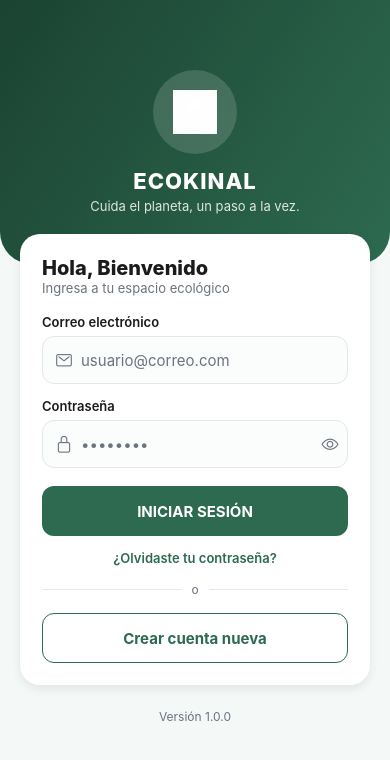
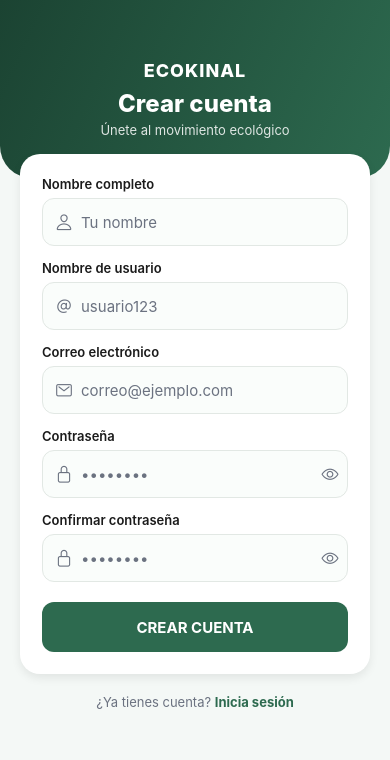
Before and after one commit to aalvarez-2024004/AppMovil-EcoKinal, a React Native app in the folder EcoKinalMovil/: screen /Register in a window 390 px wide. Shown: the top 760 px of the page. Built offline with nearby package versions, Linux system fonts and the light colour scheme; what react-native-worklets would draw is missing.

Commit message:
Se agrego la screen de registrarse

```diff
--- a/EcoKinalMovil/App.jsx
+++ b/EcoKinalMovil/App.jsx
@@ -5,6 +5,11 @@ import { NavigationContainer } from "@react-navigation/native";
 import { createNativeStackNavigator } from "@react-navigation/native-stack";
 
 import LoginScreen from "./src/features/auth/screens/LoginScreen";
+import RegisterScreen from "./src/features/auth/screens/RegisterScreen";
+import ForgotPasswordScreen from "./src/features/auth/screens/ForgotPasswordScreen";
+
+// ...dentro del Stack.Navigator:
+
 
 const Stack = createNativeStackNavigator();
 
@@ -15,6 +20,8 @@ export default function App() {
         <NavigationContainer>
           <Stack.Navigator screenOptions={{ headerShown: false }}>
             <Stack.Screen name="Login" component={LoginScreen} />
+            <Stack.Screen name="Register" component={RegisterScreen} />
+            <Stack.Screen name="ForgotPassword" component={ForgotPasswordScreen} />
           </Stack.Navigator>
         </NavigationContainer>
         <StatusBar style="auto" />
--- /dev/null
+++ b/EcoKinalMovil/src/features/auth/screens/RegisterScreen.jsx
@@ -0,0 +1,171 @@
+import React, { useState } from "react";
+import {
+  View,
+  Text,
+  ScrollView,
+  KeyboardAvoidingView,
+  Platform,
+  TouchableOpacity,
+  StatusBar,
+  useWindowDimensions,
+  Keyboard,
+  Alert,
+} from "react-native";
+import { LinearGradient } from "expo-linear-gradient";
+import { useNavigation } from "@react-navigation/native";
+import { useAuthStore } from "../../../shared/store/useAuthStore";
+import { KB, s } from "../../../shared/constants/register";
+import { EKInput } from "../../../shared/components/LoginComponents";
+
+const RegisterScreen = () => {
+  const navigation = useNavigation();
+  const { register, isLoading } = useAuthStore();
+  const { height } = useWindowDimensions();
+
+  const [form, setForm] = useState({
+    name: "",
+    username: "",
+    email: "",
+    password: "",
+    confirmPassword: "",
+  });
+  const [errors, setErrors] = useState({});
+
+  const update = (field) => (value) =>
+    setForm((prev) => ({ ...prev, [field]: value }));
+
+  const validate = () => {
+    const e = {};
+    if (!form.name.trim()) e.name = "Requerido";
+    if (!form.username.trim()) e.username = "Requerido";
+    if (!form.email.trim()) e.email = "Requerido";
+    else if (!/\S+@\S+\.\S+/.test(form.email)) e.email = "Correo inválido";
+    if (!form.password) e.password = "Requerido";
+    else if (form.password.length < 8) e.password = "Mínimo 8 caracteres";
+    if (form.password !== form.confirmPassword)
+      e.confirmPassword = "No coinciden";
+    setErrors(e);
+    return Object.keys(e).length === 0;
+  };
+
+  const handleSubmit = async () => {
+    Keyboard.dismiss();
+    if (!validate()) return;
+
+    const { confirmPassword, ...data } = form;
+    const result = await register(data);
+
+    if (!result.success) {
+      Alert.alert("Error en el registro", result.error);
+    } else {
+      Alert.alert(
+        "Cuenta creada",
+        "Revisa tu correo para verificar tu cuenta antes de iniciar sesión.",
+        [{ text: "OK", onPress: () => navigation.navigate("Login") }]
+      );
+    }
+  };
+
+  return (
+    <View style={s.root}>
+      <StatusBar barStyle="light-content" backgroundColor={KB.greenDark} />
+
+      <KeyboardAvoidingView
+        style={s.flex1}
+        behavior={Platform.OS === "ios" ? "padding" : "height"}
+      >
+        <ScrollView
+          contentContainerStyle={{ minHeight: height }}
+          keyboardShouldPersistTaps="handled"
+          showsVerticalScrollIndicator={false}
+          bounces={false}
+          overScrollMode="never"
+        >
+          <LinearGradient
+            colors={[KB.greenDark, KB.greenMid]}
+            start={{ x: 0, y: 0 }}
+            end={{ x: 1, y: 1 }}
+            style={s.header}
+          >
+            <Text style={s.brandName}>ECOKINAL</Text>
+            <Text style={s.pageTitle}>Crear cuenta</Text>
+            <Text style={s.pageSub}>Únete al movimiento ecológico</Text>
+          </LinearGradient>
+
+          <View style={s.card}>
+            <EKInput
+              label="Nombre completo"
+              icon="person-outline"
+              placeholder="Tu nombre"
+              value={form.name}
+              onChangeText={update("name")}
+              error={errors.name}
+            />
+
+            <EKInput
+              label="Nombre de usuario"
+              icon="at-outline"
+              placeholder="usuario123"
+              value={form.username}
+              onChangeText={update("username")}
+              autoCapitalize="none"
+              error={errors.username}
+            />
+
+            <EKInput
+              label="Correo electrónico"
+              icon="mail-outline"
+              placeholder="correo@ejemplo.com"
+              value={form.email}
+              onChangeText={update("email")}
+              keyboardType="email-address"
+              autoCapitalize="none"
+              error={errors.email}
+            />
+
+            <EKInput
+              label="Contraseña"
+              icon="lock-closed-outline"
+              placeholder="••••••••"
+              value={form.password}
+              onChangeText={update("password")}
+              secureTextEntry
+              error={errors.password}
+            />
+
+            <EKInput
+              label="Confirmar contraseña"
+              icon="lock-closed-outline"
+              placeholder="••••••••"
+              value={form.confirmPassword}
+              onChangeText={update("confirmPassword")}
+              secureTextEntry
+              error={errors.confirmPassword}
+            />
+
+            <TouchableOpacity
+              style={[s.btnPrimary, isLoading && s.btnDisabled]}
+              onPress={handleSubmit}
+              disabled={isLoading}
+              activeOpacity={0.85}
+            >
+              <Text style={s.btnPrimaryText}>
+                {isLoading ? "Creando cuenta..." : "CREAR CUENTA"}
+              </Text>
+            </TouchableOpacity>
+          </View>
+
+          <TouchableOpacity
+            style={s.loginRow}
+            onPress={() => navigation.navigate("Login")}
+          >
+            <Text style={s.loginText}>¿Ya tienes cuenta? </Text>
+            <Text style={s.loginLink}>Inicia sesión</Text>
+          </TouchableOpacity>
+        </ScrollView>
+      </KeyboardAvoidingView>
+    </View>
+  );
+};
+
+export default RegisterScreen;
--- /dev/null
+++ b/EcoKinalMovil/src/shared/constants/register.js
@@ -0,0 +1,88 @@
+import { StyleSheet } from "react-native";
+import { KB } from "./login"; // reutilizamos la misma paleta
+
+export { KB };
+
+export const s = StyleSheet.create({
+  root: { flex: 1, backgroundColor: KB.bg },
+  flex1: { flex: 1 },
+
+  header: {
+    paddingTop: 60,
+    paddingBottom: 40,
+    alignItems: "center",
+    borderBottomLeftRadius: 32,
+    borderBottomRightRadius: 32,
+  },
+  brandName: {
+    color: "#FFFFFF",
+    fontSize: 18,
+    fontWeight: "800",
+    letterSpacing: 1,
+  },
+  pageTitle: {
+    color: "#FFFFFF",
+    fontSize: 24,
+    fontWeight: "800",
+    marginTop: 8,
+  },
+  pageSub: {
+    color: "rgba(255,255,255,0.85)",
+    fontSize: 13,
+    marginTop: 4,
+  },
+
+  card: {
+    backgroundColor: KB.card,
+    marginHorizontal: 20,
+    marginTop: -24,
+    borderRadius: 20,
+    padding: 22,
+    shadowColor: "#000",
+    shadowOpacity: 0.08,
+    shadowRadius: 10,
+    shadowOffset: { width: 0, height: 4 },
+    elevation: 3,
+  },
+
+  inputWrap: { marginBottom: 14 },
+  inputLabel: {
+    fontSize: 13,
+    fontWeight: "600",
+    color: KB.text,
+    marginBottom: 6,
+  },
+  inputBox: {
+    flexDirection: "row",
+    alignItems: "center",
+    borderWidth: 1,
+    borderColor: KB.border,
+    borderRadius: 12,
+    paddingHorizontal: 12,
+    height: 48,
+    backgroundColor: "#FAFDFB",
+  },
+  inputBoxError: { borderColor: KB.error },
+  input: { flex: 1, fontSize: 15, color: KB.text, marginLeft: 8 },
+  errorText: { color: KB.error, fontSize: 12, marginTop: 4 },
+
+  btnPrimary: {
+    backgroundColor: KB.greenMid,
+    borderRadius: 12,
+    height: 50,
+    justifyContent: "center",
+    alignItems: "center",
+    marginTop: 6,
+  },
+  btnDisabled: { opacity: 0.6 },
+  btnPrimaryText: { color: "#FFFFFF", fontWeight: "700", fontSize: 15 },
+
+  loginRow: {
+    flexDirection: "row",
+    justifyContent: "center",
+    marginTop: 20,
+    marginBottom: 24,
+  },
+  loginText: { color: KB.muted, fontSize: 13 },
+  loginLink: { color: KB.greenMid, fontSize: 13, fontWeight: "700" },
+});
```
